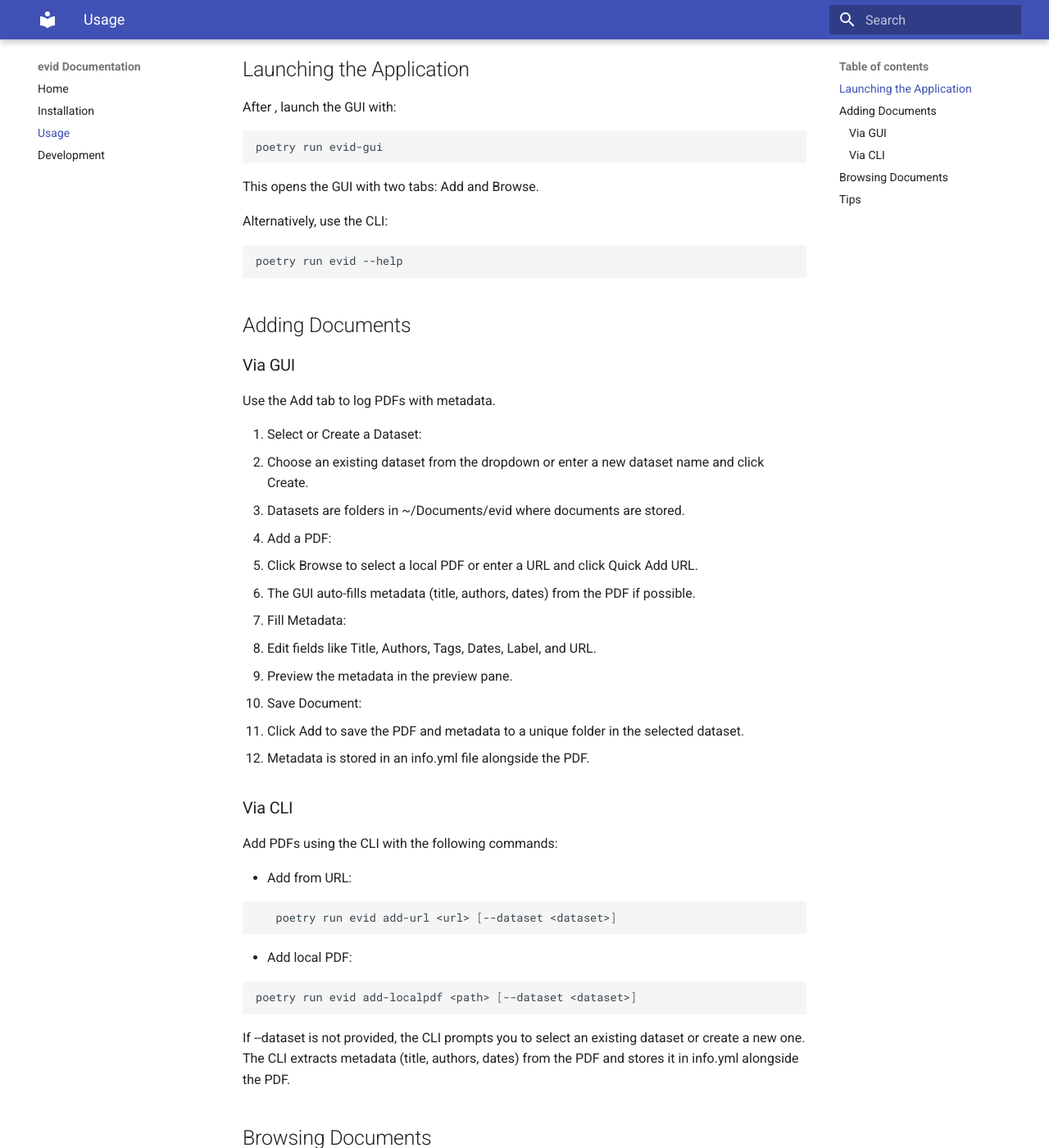
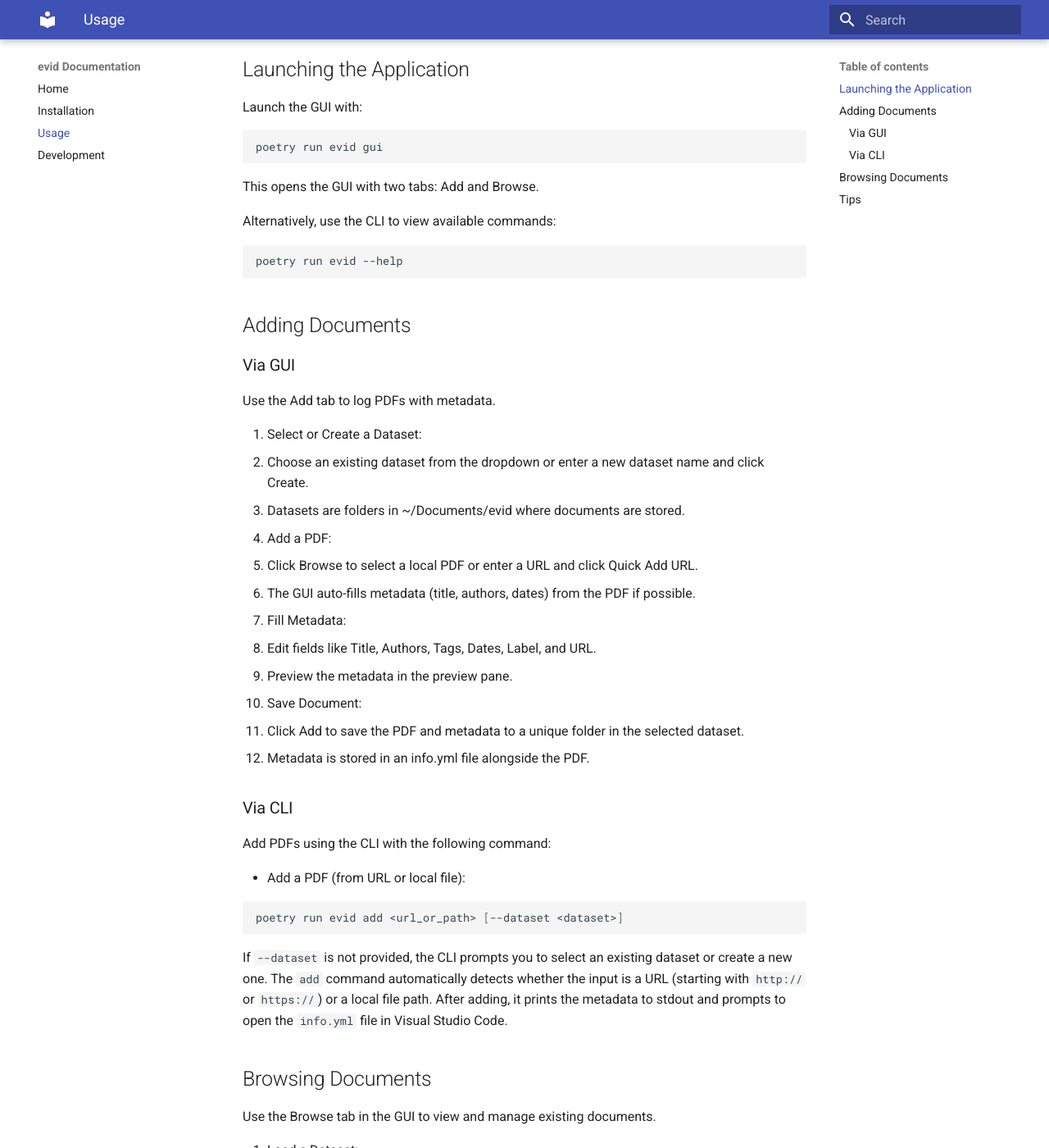
Before and after one commit to evidlabel/evid, an MkDocs documentation site: the page built from docs/usage.md, in a window 1280 px wide and 1400 px high, scrolled down 204 px. Shown: the whole window at 82% size. Built offline with MkDocs 1.6.1 and Material for MkDocs 9.7.7, drawn with Linux system fonts in a browser that asks for light colours.

Commit message:
update docs

````diff
--- a/docs/usage.md
+++ b/docs/usage.md
@@ -4,16 +4,15 @@ This guide explains how to use evid to manage PDF documents through its PyQt6-ba
 
 ## Launching the Application
 
-After , launch the GUI with:
+Launch the GUI with:
 
 ```bash
-poetry run evid-gui
+poetry run evid gui
 ```
 
 This opens the GUI with two tabs: Add and Browse.
 
-Alternatively, use the CLI:
-
+Alternatively, use the CLI to view available commands:
 
 ```bash
 poetry run evid --help
@@ -43,21 +42,15 @@ Use the Add tab to log PDFs with metadata.
 
 ### Via CLI
 
-Add PDFs using the CLI with the following commands:
+Add PDFs using the CLI with the following command:
 
-- Add from URL:
+- Add a PDF (from URL or local file):
 
 ```bash
-   poetry run evid add-url <url> [--dataset <dataset>]
+poetry run evid add <url_or_path> [--dataset <dataset>]
 ```
 
-- Add local PDF:
-
-```bash
-poetry run evid add-localpdf <path> [--dataset <dataset>]
-```
-
-If --dataset is not provided, the CLI prompts you to select an existing dataset or create a new one. The CLI extracts metadata (title, authors, dates) from the PDF and stores it in info.yml alongside the PDF.
+If `--dataset` is not provided, the CLI prompts you to select an existing dataset or create a new one. The `add` command automatically detects whether the input is a URL (starting with `http://` or `https://`) or a local file path. After adding, it prints the metadata to stdout and prompts to open the `info.yml` file in Visual Studio Code.
 
 ## Browsing Documents
 
````
Also changed, not shown: README.md (+5 -9 lines), docs/index.md (+1 -1 lines).
